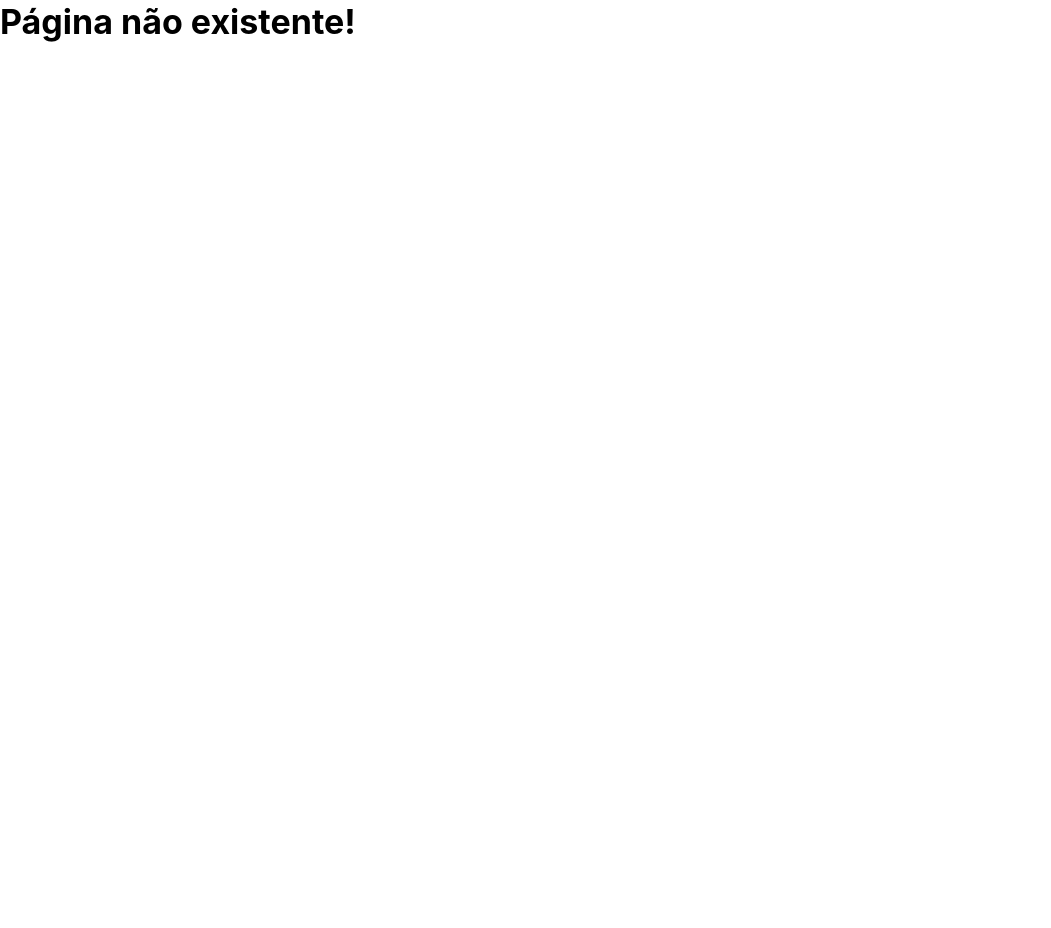
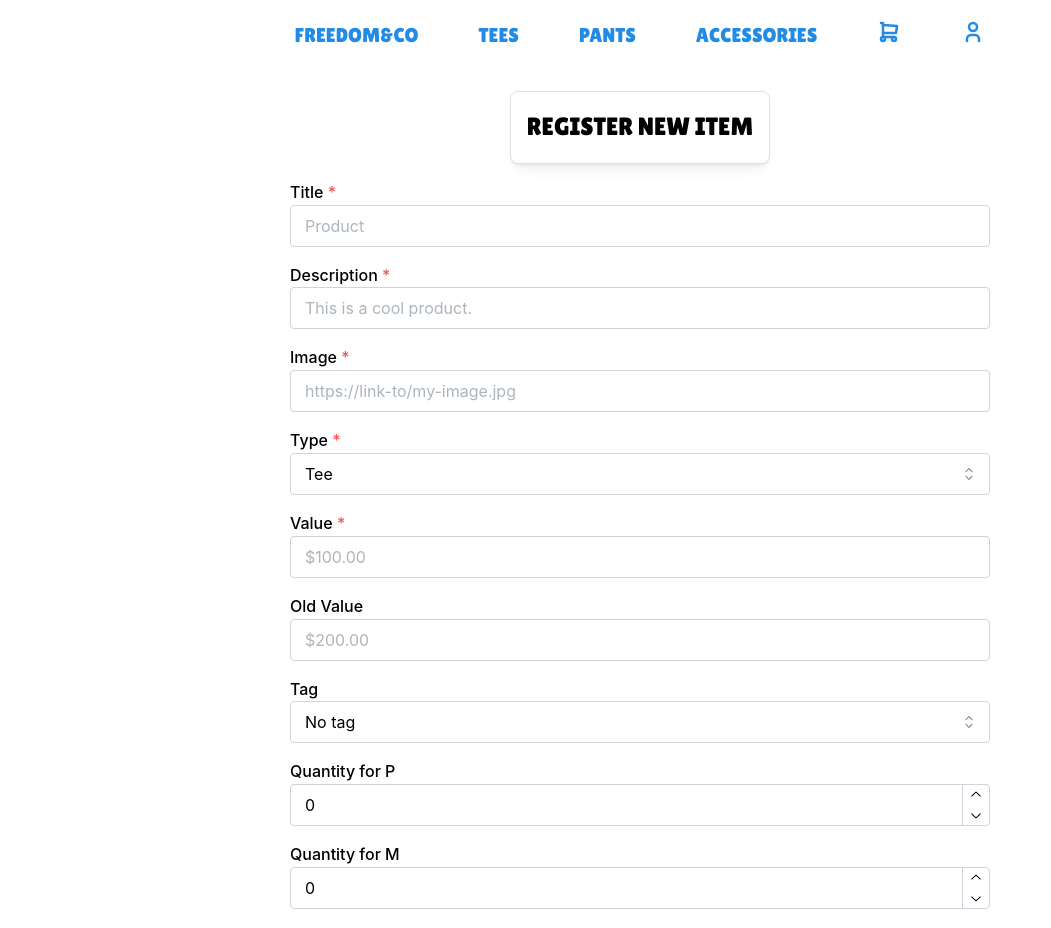
Before and after one commit to MiguelHenri/FREEDOM-CO, a React (Vite) app in the folder freedom-co/frontend/: page /admin in a window 1280 px wide. Shown: the top 928 px of the page, without its empty margins (0-1051 px from the left). Before the commit the page ends 800 px from the top, so only its background shows below. Built offline with nearby package versions, Linux system fonts and the light colour scheme; no server answers.

Commit message:
admin page frontend

```diff
--- a/freedom-co/frontend/src/App.jsx
+++ b/freedom-co/frontend/src/App.jsx
@@ -10,6 +10,7 @@ import Profile from './pages/Profile.jsx';
 import Cart from './pages/Cart.jsx';
 import Login from './pages/Login.jsx';
 import axios from 'axios';
+import Admin from './pages/Admin.jsx';
 
 if (import.meta.env.VITE_BACKEND_URL)
   axios.defaults.baseURL = import.meta.env.VITE_BACKEND_URL;
@@ -29,6 +30,7 @@ function App() {
         <Route path='profile' element={<Profile/>}/>
         <Route path='cart' element={<Cart/>}/>
         <Route path='login' element={<Login/>}/>
+        <Route path='admin' element={<Admin/>}/>
       </Route>
       <Route path='*' element={<NotFound/>}/>
     </Routes>
--- /dev/null
+++ b/freedom-co/frontend/src/pages/Admin.jsx
@@ -0,0 +1,143 @@
+import { Stack, TextInput, Button, NativeSelect,
+        NumberInput, Text, Paper } from "@mantine/core";
+import { useForm, isNotEmpty } from "@mantine/form";
+
+function Admin() {
+
+    const form = useForm({
+        mode: 'uncontrolled',
+        initialValues: {
+            image: '',
+            title: '',
+            description: '',
+            value: '',
+            type: '',
+            oldValue: '',
+            tagColor: '',
+            tag: '',
+            size_quantity_pairs: {
+                P: 0,
+                M: 0,
+                G: 0,
+                GG: 0,
+            },
+        },
+        validate: {
+            image: (value) => (/^(https?:\/\/[^\s$.?#].[^\s]*)$/.test(value) ?
+                null
+                :
+                'Image must be a valid URL.'),
+            title: isNotEmpty('Title is required.'),
+            description: isNotEmpty('Description is required.'),
+            value: (value) => (/^\$\d+\.\d{2}$/.test(value) ?
+                null
+                :
+                'Value must start with $ and have two decimal places.'),
+            type: isNotEmpty('Type is required.'),
+        },
+    });
+
+    function onSubmit(values) {
+        console.log(values);
+    }
+
+    const inputProps = {
+        size: 'md',
+        w: { base:'300px', sm: '500px', md: '600px', lg: '700px', xl: '700px'},
+    }
+
+    return (
+        <Stack
+            p='20px'
+            align='center'
+            justify='center'
+            component={'form'}
+            onSubmit={form.onSubmit(onSubmit)}
+        >
+            <Paper shadow='sm' radius='md' p='md' withBorder>
+                <Text ta='center' fz="25px" ff="'Lilita One', sans-serif">
+                    REGISTER NEW ITEM
+                </Text>
+            </Paper>
+            <TextInput
+                label='Title' withAsterisk
+                placeholder='Product'
+                {...inputProps}
+                {...form.getInputProps('title')}
+            />
+            <TextInput
+                label='Description' withAsterisk
+                placeholder='This is a cool product.'
+                {...inputProps}
+                {...form.getInputProps('description')}
+            />
+            <TextInput // TO-DO
+                label='Image' withAsterisk
+                placeholder='https://link-to/my-image.jpg'
+                {...inputProps}
+                {...form.getInputProps('image')}
+            />
+            <NativeSelect
+                label='Type' withAsterisk
+                data={[
+                    { value: 'tee', label: 'Tee' },
+                    { value: 'pant', label: 'Pant' },
+                    { value: 'accessory', label: 'Accessory' },
+                ]}
+                {...inputProps}
+                {...form.getInputProps('type')}
+            />
+            <TextInput
+                label='Value' withAsterisk
+                placeholder='$100.00'
+                {...inputProps}
+                {...form.getInputProps('value')}
+            />
+            <TextInput
+                label='Old Value'
+                placeholder='$200.00'
+                {...inputProps}
+                {...form.getInputProps('oldValue')}
+            />
+            <NativeSelect
+                label='Tag'
+                data={[
+                    { value: '', label: 'No tag' },
+                    { value: 'SALE', label: 'Sale' },
+                    { value: 'NEW', label: 'New' },
+                ]}
+                {...inputProps}
+                {...form.getInputProps('tag')}
+            />
+            <NumberInput
+                label="Quantity for P"
+                {...inputProps}
+                {...form.getInputProps('size_quantity_pairs.P')}
+            />
+            <NumberInput
+                label="Quantity for M"
+                {...inputProps}
+                {...form.getInputProps('size_quantity_pairs.M')}
+            />
+            <NumberInput
+                label="Quantity for G"
+                {...inputProps}
+                {...form.getInputProps('size_quantity_pairs.G')}
+            />
+            <NumberInput
+                label="Quantity for GG"
+                {...inputProps}
+                {...form.getInputProps('size_quantity_pairs.GG')}
+            />
+
+            <Button
+                size='md'
+                type='submit'
+            >
+                Save
+            </Button>
+        </Stack>
+    )
+}
+
+export default Admin;
--- a/freedom-co/frontend/src/pages/Cart.jsx
+++ b/freedom-co/frontend/src/pages/Cart.jsx
@@ -24,9 +24,8 @@ function Cart() {
     const totalVal = '$' + totalValFloat.toFixed(2).replace('.', ',');
 
     return(
-        <>
         <Stack p='20px' align='center'>
-            <Paper shadow="sm" withBorder p='lg' radius='md'>
+            <Paper shadow="sm" withBorder p='md' radius='md'>
                 <Text fz='25px' ff="'Lilita One', sans-serif">
                     MY CART
                 </Text>
@@ -55,7 +54,6 @@ function Cart() {
                 </Text>
             </Paper>
         </Stack>
-        </>
     );
 }
 
--- a/freedom-co/frontend/src/pages/Login.jsx
+++ b/freedom-co/frontend/src/pages/Login.jsx
@@ -14,9 +14,8 @@ function Login() {
     });
 
     return (
-        <>
         <Stack align='center' p='20px'>
-        <Paper shadow="sm" withBorder p='lg' radius='md'>
+            <Paper shadow="sm" withBorder p='md' radius='md'>
                 <Text fz='25px' ff="'Lilita One', sans-serif">
                     LOGIN
                 </Text>
@@ -50,7 +49,6 @@ function Login() {
 
             </form>
         </Stack>
-        </>
     );
 }
 
```
Lines whose indentation alone changed are shown as unchanged.
